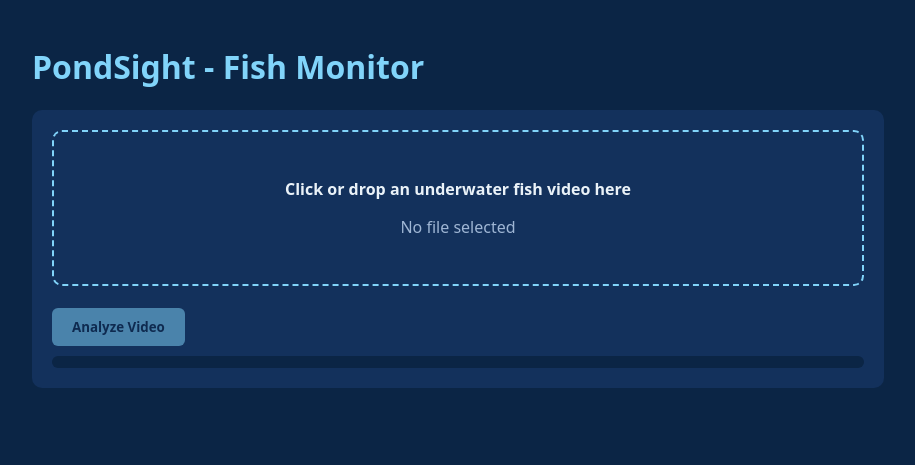
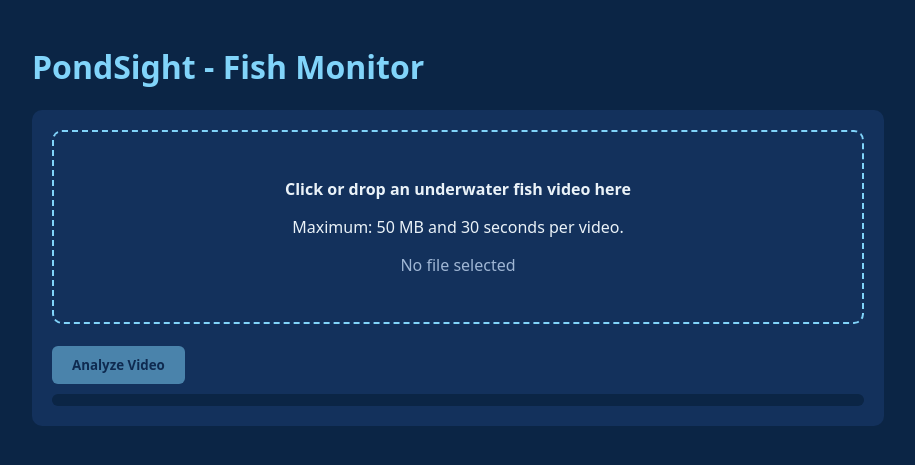
Before and after one commit to miracle73/pondsight, a Flask app: page / in a window 1280 px wide. Shown: the top 465 px of the page, without its empty margins (182-1097 px from the left). Run offline with Flask 3, Linux system fonts and the light colour scheme.

Commit message:
Fix analysis progress and enforce video upload limits

```diff
--- a/app.py
+++ b/app.py
@@ -1,7 +1,8 @@
 from pathlib import Path
 import shutil
 import uuid
-import time
+import math
+import cv2
 import threading
 
 from flask import Flask, request, jsonify, render_template, send_from_directory
@@ -15,7 +16,10 @@ UPLOAD_DIR.mkdir(exist_ok=True)
 RUNS_DIR.mkdir(exist_ok=True)
 
 app = Flask(__name__)
-app.config["MAX_CONTENT_LENGTH"] = 200 * 1024 * 1024  # 200MB
+app.config["MAX_VIDEO_BYTES"] = 50 * 1024 * 1024
+app.config["MAX_VIDEO_SECONDS"] = 30
+# Allow multipart headers in addition to the file size limit.
+app.config["MAX_CONTENT_LENGTH"] = app.config["MAX_VIDEO_BYTES"] + 1024 * 1024
 
 jobs = {}  # job_id -> status dict
 
@@ -26,17 +30,27 @@ def worker(job_id, video_path, cfg_path):
         jobs[job_id]["log"] = "Pipeline started..."
         cfg = load_config(str(cfg_path))
         cfg["paths"]["output_dir"] = str(Path(cfg_path).parent / "outputs")
-        run_pipeline(cfg, str(video_path), skip_train=True)
+        def progress(message, percent):
+            jobs[job_id].update(log=message, progress=percent)
+        run_pipeline(cfg, str(video_path), skip_train=True, progress=progress)
+        jobs[job_id]["progress"] = 100
         jobs[job_id]["status"] = "done"
         jobs[job_id]["log"] = "Finished."
     except Exception as e:
+        app.logger.exception("Analysis failed for job %s", job_id)
         jobs[job_id]["status"] = "error"
         jobs[job_id]["log"] = f"Error: {e}"
 
 
 @app.route("/")
 def index():
-    return render_template("index.html")
+    return render_template("index.html", max_video_bytes=app.config["MAX_VIDEO_BYTES"],
+                           max_video_seconds=app.config["MAX_VIDEO_SECONDS"])
+
+
+@app.errorhandler(413)
+def upload_too_large(error):
+    return jsonify({"error": "Video exceeds the 50 MB size limit."}), 413
 
 
 @app.route("/api/upload", methods=["POST"])
@@ -54,11 +68,32 @@ def upload():
     video_path = run_dir / "input.mp4"
     f.save(str(video_path))
 
+    error = None
+    code = 400
+    if video_path.stat().st_size > app.config["MAX_VIDEO_BYTES"]:
+        error, code = "Video exceeds the 50 MB size limit.", 413
+    else:
+        cap = cv2.VideoCapture(str(video_path))
+        try:
+            fps = cap.get(cv2.CAP_PROP_FPS)
+            frames = cap.get(cv2.CAP_PROP_FRAME_COUNT)
+            if not cap.isOpened() or not math.isfinite(fps) or fps <= 0 or not math.isfinite(frames) or frames <= 0:
+                error = "Cannot read video duration. Please upload a valid video."
+            elif frames / fps > app.config["MAX_VIDEO_SECONDS"]:
+                error = "Video exceeds the 30-second duration limit. Please trim it."
+        finally:
+            cap.release()
+    if error:
+        video_path.unlink()
+        run_dir.rmdir()
+        return jsonify({"error": error}), code
+
     cfg_path = run_dir / "config.yaml"
     shutil.copy(APP_DIR / "config.yaml", cfg_path)
 
     jobs[job_id] = {
         "status": "queued",
+        "progress": 0,
         "log": "Queued.",
         "dir": str(run_dir),
         "outputs": [],
@@ -82,6 +117,7 @@ def status(job_id):
     return jsonify({
         "status": j["status"],
         "log": j["log"],
+        "progress": j.get("progress", 0),
         "outputs": outputs,
     })
 
--- a/templates/index.html
+++ b/templates/index.html
@@ -36,6 +36,7 @@
     <div class="card">
         <div class="drop" id="drop">
             <p><strong>Click or drop an underwater fish video here</strong></p>
+            <p>Maximum: 50 MB and 30 seconds per video.</p>
             <p id="fileinfo" style="color:#9fb6d4;">No file selected</p>
             <input type="file" id="file" accept="video/*" style="display:none;">
         </div>
@@ -74,6 +75,9 @@ const fileInput = document.getElementById('file');
 const fileinfo = document.getElementById('fileinfo');
 const runBtn = document.getElementById('run');
 let selectedFile = null;
+let fileValid = false;
+const maxVideoBytes = {{ max_video_bytes | tojson }};
+const maxVideoSeconds = {{ max_video_seconds | tojson }};
 
 drop.onclick = () => fileInput.click();
 drop.ondragover = (e) => { e.preventDefault(); drop.classList.add('hover'); };
@@ -83,36 +87,82 @@ drop.ondrop = (e) => { e.preventDefault(); drop.classList.remove('hover');
 fileInput.onchange = () => { selectedFile = fileInput.files[0]; updateFile(); };
 
 function updateFile() {
-    if (selectedFile) {
-        fileinfo.textContent = selectedFile.name + ' (' + (selectedFile.size/1048576).toFixed(1) + ' MB)';
-        runBtn.disabled = false;
+    fileValid = false;
+    runBtn.disabled = true;
+    const file = selectedFile;
+    if (!file) { fileinfo.textContent = 'No file selected'; return; }
+    fileinfo.textContent = file.name + ' (' + (file.size/1048576).toFixed(1) + ' MB)';
+    if (file.size > maxVideoBytes) {
+        setStatus('Video exceeds the 50 MB size limit.', 0);
+        return;
     }
+    setStatus('Checking video duration...', 0);
+    const video = document.createElement('video');
+    const url = URL.createObjectURL(file);
+    video.preload = 'metadata';
+    video.onloadedmetadata = () => {
+        URL.revokeObjectURL(url);
+        if (selectedFile !== file) return;
+        fileValid = Number.isFinite(video.duration) && video.duration > 0 && video.duration <= maxVideoSeconds;
+        setStatus(fileValid ? 'Ready to analyze.' : 'Video must be readable and no longer than 30 seconds.', 0);
+        runBtn.disabled = analyzing || !fileValid;
+    };
+    video.onerror = () => {
+        URL.revokeObjectURL(url);
+        if (selectedFile !== file) return;
+        // The server can validate formats this browser cannot preview.
+        fileValid = true;
+        setStatus('Duration will be checked by the server before analysis.', 0);
+        runBtn.disabled = analyzing;
+    };
+    video.src = url;
 }
 
 let jobId = null;
-runBtn.onclick = () => {
+let analyzing = false;
+runBtn.onclick = async () => {
+    if (analyzing || !fileValid) return;
+    analyzing = true;
+    runBtn.disabled = true;
+    document.getElementById('outputs').style.display = 'none';
     const fd = new FormData();
     fd.append('video', selectedFile);
-    setStatus('Uploading...', 5);
-    fetch('/api/upload', { method: 'POST', body: fd })
-        .then(r => r.json())
-        .then(data => {
-            if (data.error) { setStatus('Error: ' + data.error, 0); return; }
-            jobId = data.job_id;
-            poll();
-        });
+    setStatus('Uploading...', 0);
+    try {
+        const response = await fetch('/api/upload', { method: 'POST', body: fd });
+        const data = await response.json();
+        if (!response.ok) throw new Error(data.error || 'Upload failed (' + response.status + ').');
+        if (data.error) throw new Error(data.error);
+        jobId = data.job_id;
+        poll();
+    } catch (error) {
+        setStatus(error.message, 0);
+        finish();
+    }
 };
 
-function poll() {
-    fetch('/api/status/' + jobId)
-        .then(r => r.json())
-        .then(s => {
-            const pctDone = ['done','error'].includes(s.status) ;
-            setStatus(s.status + ' - ' + s.log, pctDone ? 100 : 60);
-            if (s.status === 'done') { showOutputs(); return; }
-            if (s.status === 'error') { setStatus('Error: ' + s.log, 100); return; }
-            setTimeout(poll, 1500);
-        });
+function finish() {
+    analyzing = false;
+    runBtn.disabled = !fileValid;
+}
+
+async function poll() {
+    try {
+        const response = await fetch('/api/status/' + jobId);
+        if (response.status === 404) {
+            setStatus('Analysis job was lost after a server restart. Please analyze again.', 0);
+            finish();
+            return;
+        }
+        if (!response.ok) throw new Error('Status unavailable');
+        const s = await response.json();
+        setStatus(s.log, s.progress || 0);
+        if (s.status === 'done') { finish(); showOutputs(); return; }
+        if (s.status === 'error') { finish(); return; }
+    } catch (error) {
+        document.getElementById('status').textContent = 'Connection interrupted. Retrying...';
+    }
+    setTimeout(poll, 1500);
 }
 
 function setStatus(text, pct) {
```
Also changed, not shown: run.py (+72 -54 lines), 1 other file.
